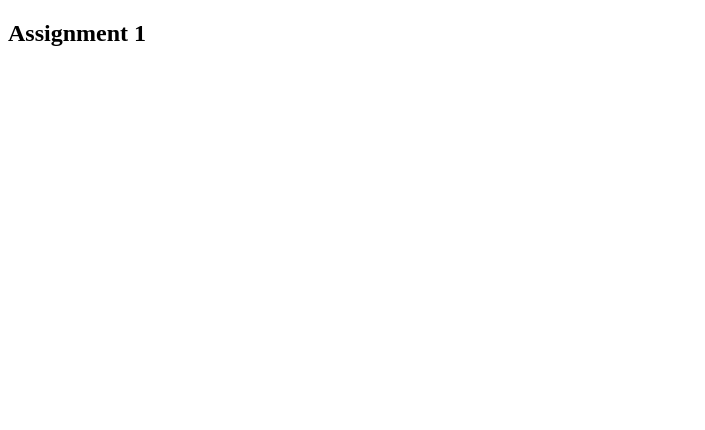
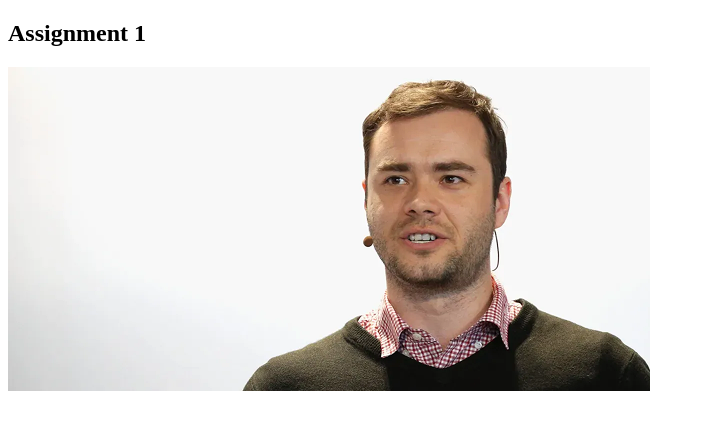
Before and after one commit to c-sarker/ph_assignment_1, a plain HTML site: page index.html in a window 1280 px wide. Shown: the whole page, without its empty margins (0-705 px from the left). Drawn offline with Linux system fonts and the light colour scheme.

```diff
--- a/index.html
+++ b/index.html
@@ -8,5 +8,6 @@
   </head>
   <body>
     <h2>Assignment 1</h2>
+    <img src="./assets/andrej.png" alt="Andrej" />
   </body>
 </html>
```
